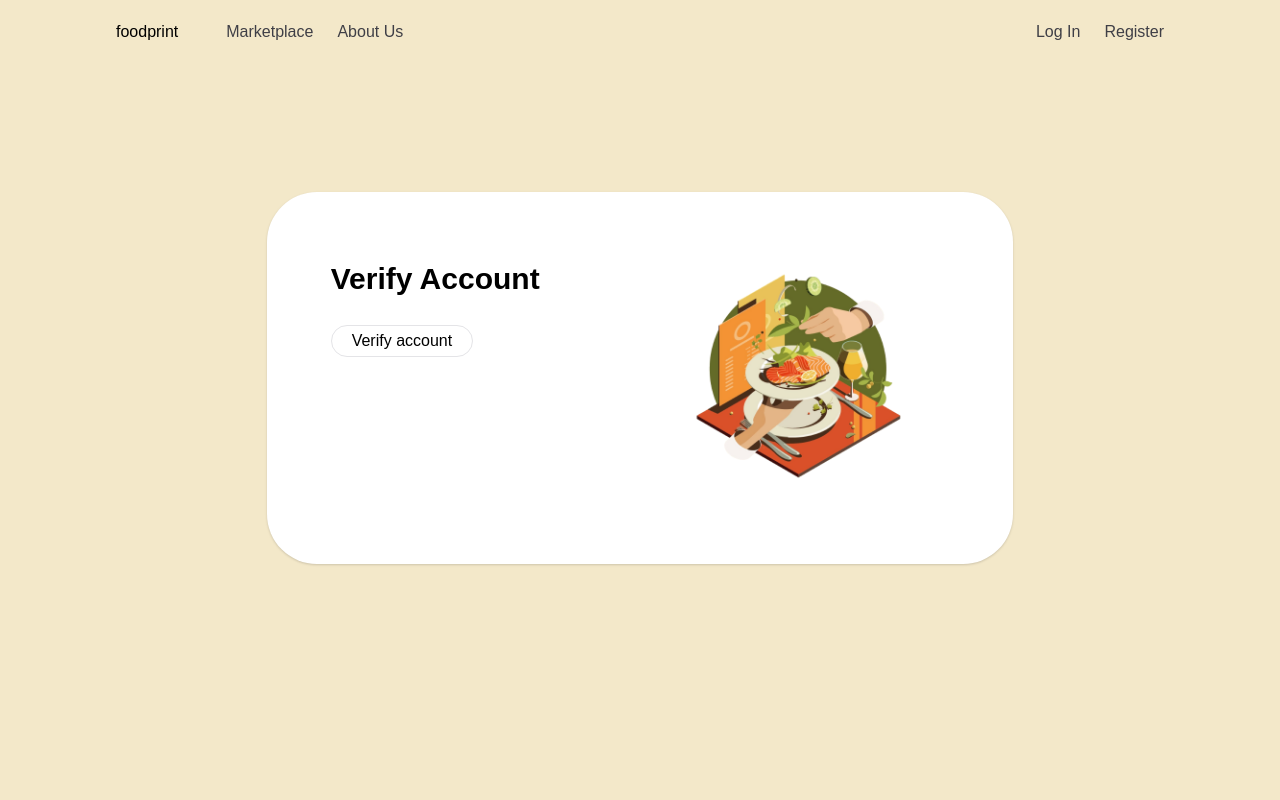
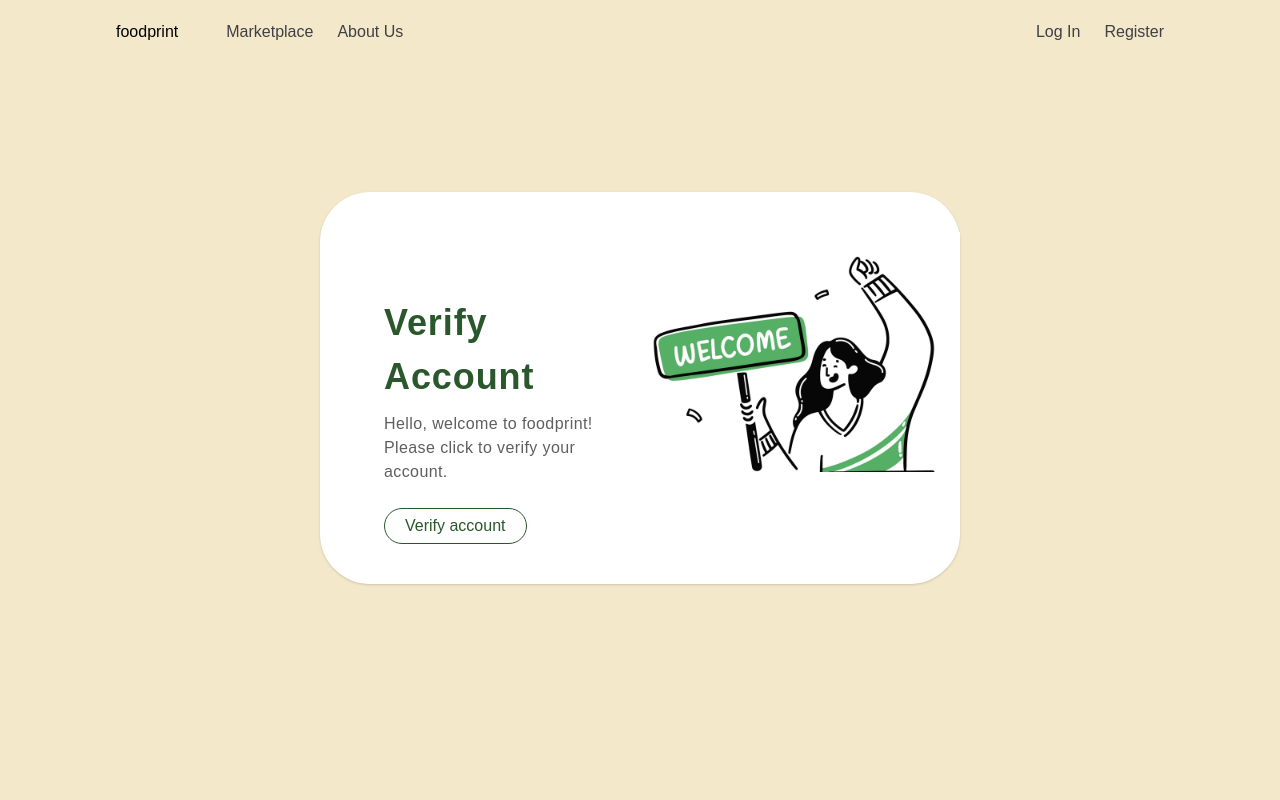
Before and after one commit to cs203g2t10/foodprint-frontend, a React (Create React App) app: page /verifyaccount in a window 1280 px wide. Shown: the top 800 px of the page. Built offline with nearby package versions, Linux system fonts and the light colour scheme.

Commit message:
verify acc

```diff
--- a/src/pages/VerifyAccount.tsx
+++ b/src/pages/VerifyAccount.tsx
@@ -31,9 +31,10 @@ const VerifyAccount = (props: any) => {
     return (
         <div className="bg-yellow-standard h-screen">
             <div className="flex justify-center">
-                <div className="mt-32 bg-white-standard w-10/12 md:w-7/12 grid md:grid-cols-2 shadow-xxl shadow rounded-xxl pb-10">
+                <div className="my-32 bg-white-standard w-10/12 md:w-1/2 py-10 grid md:grid-cols-2 shadow-xxl shadow rounded-xxl pb-10">
                     <div className="ml-16 mt-16">
-                        <h1 className="text-3xl font-bold mb-2">Verify Account</h1>
+                        <h1 className="text-4xl font-bold mb-2 tracking-wide text-green-standard">Verify Account</h1>
+                        <h1 className="text-base mb-2 tracking-wide text-grey-standard">Hello, welcome to foodprint! Please click to verify your account.</h1>
                         {
                             (invalid ? <div className="text-red-standard pb-4 mt-6">Your token is invalid. Please try again!</div>
                                 : <div className="">
@@ -47,13 +48,13 @@ const VerifyAccount = (props: any) => {
                                     <Link to="/login" className="bg-green-standard mt-4 pt-2 pb-3 px-5 text-center text-white-standard hover:shadow-lg rounded-xl">Proceed to log in!</Link>
                                 </>
                                 : <div className="">
-                                    <button className="rounded-xl mt-4 px-5 border hover:shadow text-justify h-8"
+                                    <button className="rounded-xl mt-4 px-5 border hover:shadow text-justify h-9 text-green-standard border-green-standard"
                                         onClick={() => { confirmToken() }}>Verify account</button>
                                 </div>)
                         }
                     </div>
                     <div>
-                        <img className="mt-16 my-7 w-80 transform scale-90" src="/images/login.png" alt="log in illustration" />
+                        <img className="my-auto grid pb-10" src="/images/welcome.webp" alt="verify" />
                     </div>
                 </div>
             </div>
```
Also changed, not shown: public/images/welcome.webp (added).
